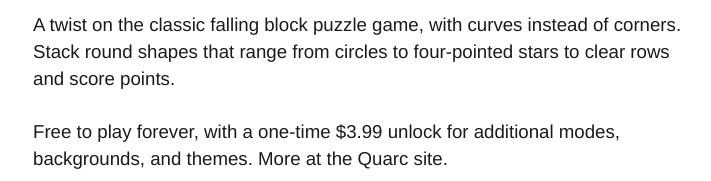
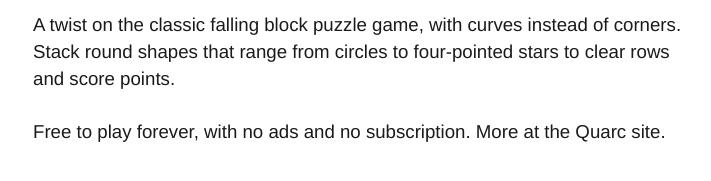
Before and after one commit to lukebradford/apps.lukebradford.xyz, a plain HTML site: page index.html in a window 1280 px wide. Shown: the part 771-952 px from the top of the page, without its empty margins (271-982 px from the left). Drawn offline with Linux system fonts and the light colour scheme.

Commit message:
Quarc pricing

```diff
--- a/index.html
+++ b/index.html
@@ -270,8 +270,7 @@
         corners. Stack round shapes that range from circles to four-pointed stars to clear
         rows and score points.</p>
         <br>
-        <p>Free to play forever, with a one-time $3.99 unlock for additional modes,
-        backgrounds, and themes. More at <a href="quarc/">the Quarc site</a>.</p>
+        <p>Free to play forever, with no ads and no subscription. More at <a href="quarc/">the Quarc site</a>.</p>
         <br>
         <br>
         <div class="apphead">
```
Also changed, not shown: 1 other file.
